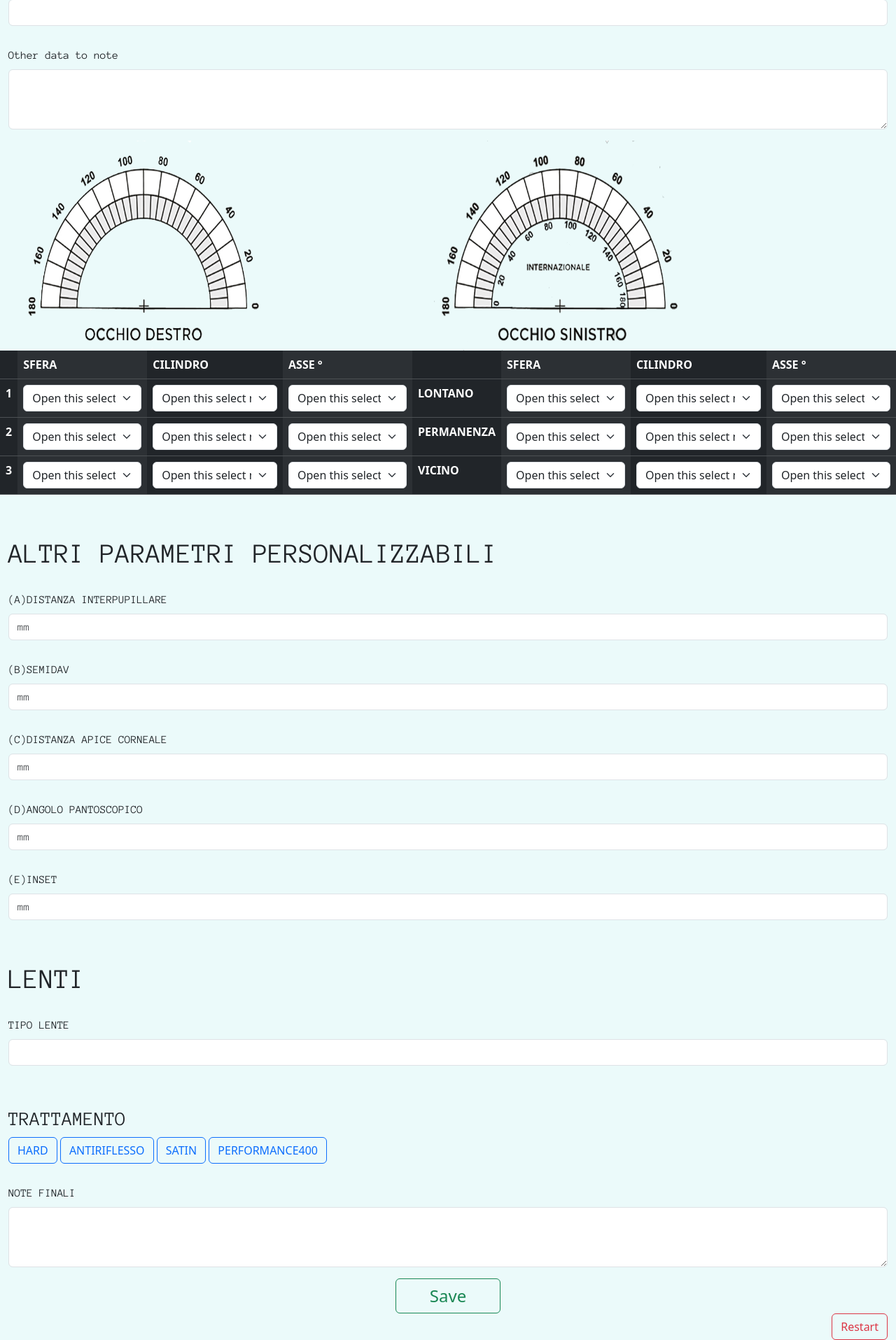
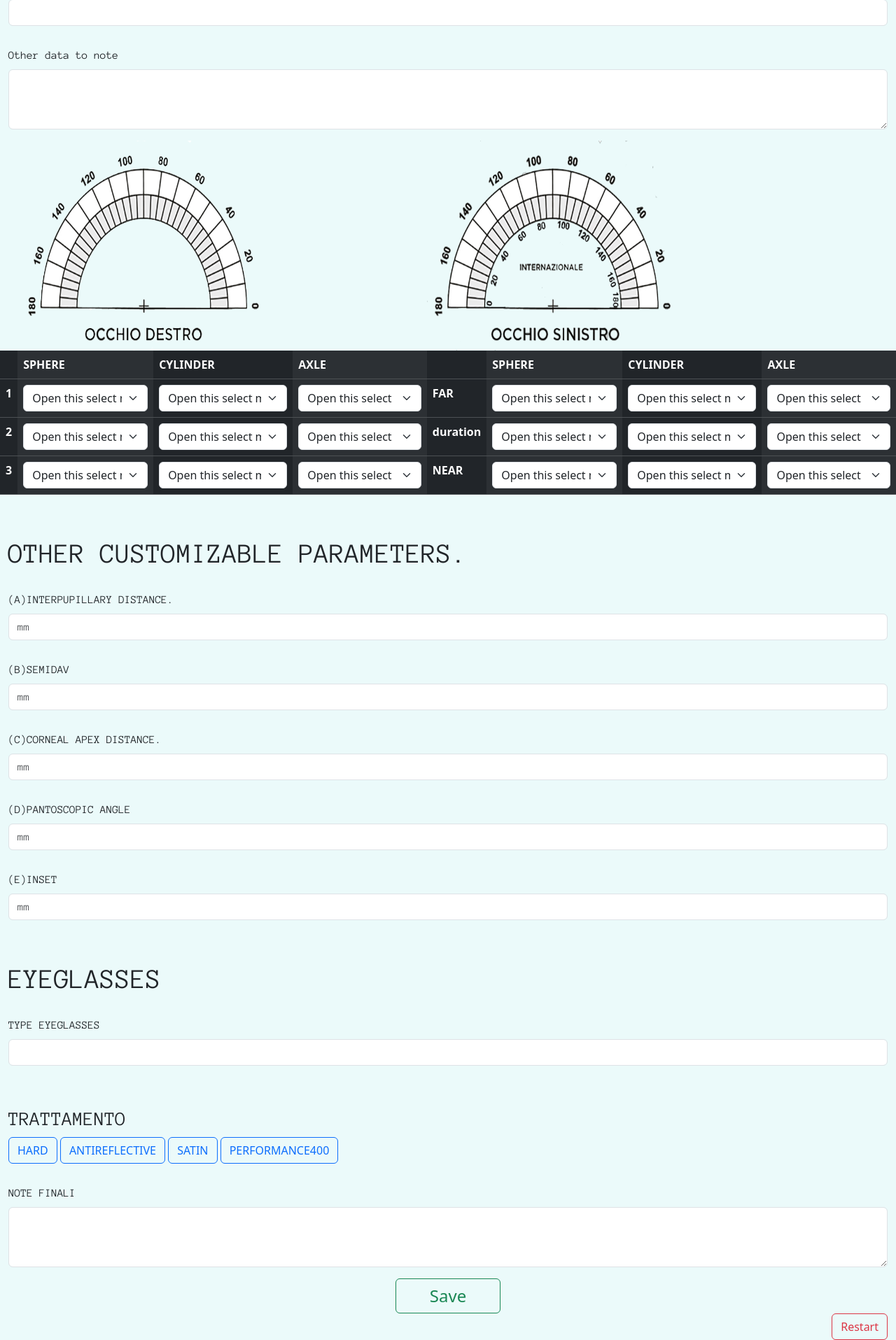
Before and after one commit to kekko3121/ophthalmologist-pro, a Flask app: page /newprescription in a window 1280 px wide. Shown: the part 446-2361 px from the top of the page at 70% size. Run offline with Flask 3, Linux system fonts and the light colour scheme; a user stored in the database is signed in; some libraries are stand-ins or nearby versions.

Commit message:
Changes to be committed: 	modified:   Web_Server/DB.py 	modified:   Web_Server/__init__.py 	modified:   Web_Server/templates/NewPrescription.html

```diff
--- a/Web_Server/__init__.py
+++ b/Web_Server/__init__.py
@@ -93,7 +93,7 @@ def newprescription():
     if current_user.getRole() == 'doctor':
         if request.method == 'POST':
             data = request.form
-            db.set_patient(data)
+            print(data)
             return redirect(url_for("newprescription"))
 
         return render_template('NewPrescription.html')
--- a/Web_Server/templates/NewPrescription.html
+++ b/Web_Server/templates/NewPrescription.html
@@ -56,178 +56,232 @@
             <div class="container-fluid" style="margin-top: 30px;">
                 <div class="mb-3">
                     <label for="firstname" class="form-label">Patient Name</label>
-                    <input type="text" class="form-control" id="firstname" name = "firstname" placeholder = "Name">
+                    <input type="text" class="form-control" name = "firstname" placeholder = "Name">
                 </div>
                 <div class="mb-3">
                     <label for="lastname" class="form-label">Patient Surname</label>
-                    <input type="text" class="form-control" id="lastname" name = "lastname" placeholder="Surname">
+                    <input type="text" class="form-control" name = "lastname" placeholder="Surname">
                 </div>
                 <div class="mb-3">
                     <label for="cf" class="form-label">CF</label>
-                    <input type="text" class="form-control" id="cf" name = "cf" maxlength="16">
+                    <input type="text" class="form-control" name = "cf" maxlength="16">
                 </div>
                 <div class="mb-3">
                     <label for="exampleFormControlTextarea1" class="form-label">Other data to note</label>
-                    <textarea class="form-control" id="exampleFormControlTextarea1" rows="3"></textarea>
+                    <textarea class="form-control" rows="3"></textarea>
                 </div>
             </div>
 
             <div class="photo">
-                <img style="margin-right: 240px; margin-left: 30px;" class="image-fluid" src="{{ url_for('static', filename =  'images/occhiodx.png') }}" width = "350px" height = "300px" alt="occhiodestro"><img style="margin-right: 30px;" class="image-fluid" src="{{ url_for('static', filename =  'images/occhiosx.png') }}" width = "350px" height = "300px" alt="occhiosinistro">
+                <img style="margin-right: 230px; margin-left: 30px;" class="image-fluid" src="{{ url_for('static', filename =  'images/occhiodx.png') }}" width = "350px" height = "300px" alt="occhiodestro"><img style="margin-right: 30px;" class="image-fluid" src="{{ url_for('static', filename =  'images/occhiosx.png') }}" width = "350px" height = "300px" alt="occhiosinistro">
             </div>
             <table class="table table-dark table-striped-columns">
                 <thead>
                 <tr>
                     <th scope="col"> </th>
-                    <th scope="col">SFERA</th>
-                    <th scope="col">CILINDRO</th>
-                    <th scope="col">ASSE °</th>
+                    <th scope="col">SPHERE</th>
+                    <th scope="col">CYLINDER</th>
+                    <th scope="col">AXLE</th>
                     <th scope="col"> </th>
-                    <th scope="col">SFERA</th>
-                    <th scope="col">CILINDRO</th>
-                    <th scope="col">ASSE °</th>
+                    <th scope="col">SPHERE</th>
+                    <th scope="col">CYLINDER</th>
+                    <th scope="col">AXLE</th>
                 </tr>
                 </thead>
                 <tbody>
                 <tr>
                     <th scope="row">1</th>
                     <td>
-                        <select class="form-select" aria-label="Default select example" id="sferoSelect">
+                        <select class="form-select" aria-label="Default select example" id="sferoSelect" name="sferoSelect">
                         <option selected>Open this select menu</option>
+                        <script>
+                            generateOptions('#sferoSelect');
+                        </script>
                         </select>
                     </td>
                     <td>
-                        <select class="form-select" aria-label="Default select example" id="sferoSelect1">
+                        <select class="form-select" aria-label="Default select example" name="sferoSelect1" id="sferoSelect1">
                         <option selected>Open this select menu</option>
+                        <script>
+                            generateOptions('#sferoSelect1');
+                        </script>
                         </select>
                     </td>
                     <td>
-                        <select class="form-select" aria-label="Default select example" id="sferoSelect2">
+                        <select class="form-select" aria-label="Default select example" name="sferoSelect2" id="sferoSelect2">
                         <option selected>Open this select menu</option>
+                        <script>
+                            generateOptions('#sferoSelect2');
+                        </script>
                         </select>
                     </td>
-                    <th scope="row">LONTANO</th>
+                    <th scope="row">FAR</th>
                     <td>
-                        <select class="form-select" aria-label="Default select example" id="sferoSelect3">
+                        <select class="form-select" aria-label="Default select example" name="sferoSelect3" id="sferoSelect3">
                         <option selected>Open this select menu</option>
+                        <script>
+                            generateOptions('#sferoSelect3');
+                        </script>
                         </select>
                     </td>
                     <td>
-                        <select class="form-select" aria-label="Default select example" id="sferoSelect4">
+                        <select class="form-select" aria-label="Default select example" name="sferoSelect4" id="sferoSelect4">
                         <option selected>Open this select menu</option>
+                        <script>
+                            generateOptions('#sferoSelect4');
+                        </script>
                         </select>
                     </td>
                     <td>
-                        <select class="form-select" aria-label="Default select example" id="sferoSelect5">
+                        <select class="form-select" aria-label="Default select example" name="sferoSelect5" id="sferoSelect5">
                         <option selected>Open this select menu</option>
+                        <script>
+                            generateOptions('#sferoSelect5');
+                        </script>
                         </select>
                     </td>
                 </tr>
                 <tr>
                     <th scope="row">2</th>
                     <td>
-                        <select class="form-select" aria-label="Default select example" id="sferoSelect6">
+                        <select class="form-select" aria-label="Default select example" name="sferoSelect6" id="sferoSelect6">
                         <option selected>Open this select menu</option>
+                        <script>
+                            generateOptions('#sferoSelect6');
+                        </script>
                         </select>
                     </td>
                     <td>
-                        <select class="form-select" aria-label="Default select example" id="sferoSelect7">
+                        <select class="form-select" aria-label="Default select example" name="sferoSelect7" id="sferoSelect7">
                         <option selected>Open this select menu</option>
+                        <script>
+                            generateOptions('#sferoSelect7');
+                        </script>
                         </select>
                     </td>
                     <td>
-                        <select class="form-select" aria-label="Default select example" id="sferoSelect8">
+                        <select class="form-select" aria-label="Default select example" name="sferoSelect8" id="sferoSelect8">
                         <option selected>Open this select menu</option>
+                        <script>
+                            generateOptions('#sferoSelect8');
+                        </script>
                         </select>
                     </td>
-                    <th scope="row">PERMANENZA</th>
+                    <th scope="row">duration</th>
                     <td>
-                        <select class="form-select" aria-label="Default select example" id="sferoSelect9">
+                        <select class="form-select" aria-label="Default select example" name="sferoSelect9" id="sferoSelect9">
                         <option selected>Open this select menu</option>
+                        <script>
+                            generateOptions('#sferoSelect9');
+                        </script>
                         </select>
                     </td>
                     <td>
-                        <select class="form-select" aria-label="Default select example" id="sferoSelect10">
+                        <select class="form-select" aria-label="Default select example" name="sferoSelect10" id="sferoSelect10">
                         <option selected>Open this select menu</option>
+                        <script>
+                            generateOptions('#sferoSelect10');
+                        </script>
                         </select>
                     </td>
                     <td>
-                        <select class="form-select" aria-label="Default select example" id="sferoSelect11">
+                        <select class="form-select" aria-label="Default select example" name="sferoSelect11" id="sferoSelect11">
                         <option selected>Open this select menu</option>
+                        <script>
+                            generateOptions('#sferoSelect11');
+                        </script>
                         </select>
                     </td>
                 </tr>
                 <tr>
                     <th scope="row">3</th>
                     <td>
-                        <select class="form-select" aria-label="Default select example" id="sferoSelect12">
+                        <select class="form-select" aria-label="Default select example" name="sferoSelect12" id="sferoSelect12">
                         <option selected>Open this select menu</option>
+                        <script>
+                            generateOptions('#sferoSelect12');
+                        </script>
                         </select>
                     </td>
                     <td>
-                        <select class="form-select" aria-label="Default select example" id="sferoSelect13">
+                        <select class="form-select" aria-label="Default select example" name="sferoSelect13" id="sferoSelect13">
                         <option selected>Open this select menu</option>
+                        <script>
+                            generateOptions('#sferoSelect13');
+                        </script>
                         </select>
                     </td>
                     <td>
-                        <select class="form-select" aria-label="Default select example" id="sferoSelect14">
+                        <select class="form-select" aria-label="Default select example" name="sferoSelect14" id="sferoSelect14">
                         <option selected>Open this select menu</option>
+                        <script>
+                            generateOptions('#sferoSelect14');
+                        </script>
                         </select>
                     </td>
-                    <th scope="row">VICINO</th>
+                    <th scope="row">NEAR</th>
                     <td>
-                        <select class="form-select" aria-label="Default select example" id="sferoSelect15">
+                        <select class="form-select" aria-label="Default select example" name="sferoSelect15" id="sferoSelect15">
                         <option selected>Open this select menu</option>
+                        <script>
+                            generateOptions('#sferoSelect15');
+                        </script>
                         </select>
                     </td>
                     <td>
-                        <select class="form-select" aria-label="Default select example" id="sferoSelect16">
+                        <select class="form-select" aria-label="Default select example" name="sferoSelect16" id="sferoSelect16">
                         <option selected>Open this select menu</option>
+                        <script>
+                            generateOptions('#sferoSelect16');
+                        </script>
                         </select>
                     </td>
                     <td>
-                        <select class="form-select" aria-label="Default select example" id="sferoSelect17">
+                        <select class="form-select" aria-label="Default select example" name="sferoSelect17" id="sferoSelect17">
                         <option selected>Open this select menu</option>
+                        <script>
+                            generateOptions('#sferoSelect17');
+                        </script>
                         </select>
                     </td>
                 </tr>
             </tbody>
             </table>
             <div class="container-fluid">
-                <h1 style="font-family: Anonymous Pro, monospace; margin-top: 60px;">ALTRI PARAMETRI PERSONALIZZABILI</h1>
+                <h1 style="font-family: Anonymous Pro, monospace; margin-top: 60px;">OTHER CUSTOMIZABLE PARAMETERS.</h1>
                 <div class="mb-3">
-                    <label for="exampleFormControlInput1" class="form-label">(A)DISTANZA INTERPUPILLARE</label>
-                    <input type="email" class="form-control" id="exampleFormControlInput7" placeholder="mm">
+                    <label for="interpupillary" class="form-label">(A)INTERPUPILLARY DISTANCE.</label>
+                    <input type="number" class="form-control" name = "interpupillary" placeholder="mm">
                 </div>
                 <div class="mb-3">
-                    <label for="exampleFormControlInput1" class="form-label">(B)SEMIDAV</label>
-                    <input type="email" class="form-control" id="exampleFormControlInput8" placeholder="mm">
+                    <label for="semidav" class="form-label">(B)SEMIDAV</label>
+                    <input type="number" class="form-control" name = "semidav" placeholder="mm">
                 </div>
                 <div class="mb-3">
-                    <label for="exampleFormControlInput1" class="form-label">(C)DISTANZA APICE CORNEALE</label>
-                    <input type="email" class="form-control" id="exampleFormControlInput9" placeholder="mm">
+                    <label for="corneal" class="form-label">(C)CORNEAL APEX DISTANCE.</label>
+                    <input type="number" class="form-control" name = "corneal" placeholder="mm">
                 </div>
                 <div class="mb-3">
-                    <label for="exampleFormControlInput1" class="form-label">(D)ANGOLO PANTOSCOPICO</label>
-                    <input type="email" class="form-control" id="exampleFormControlInput10" placeholder="mm">
+                    <label for="panthoscopic" class="form-label">(D)PANTOSCOPIC ANGLE</label>
+                    <input type="number" class="form-control" name = "panthoscopic" placeholder="mm">
                 </div>
                 <div class="mb-3">
-                    <label for="exampleFormControlInput1" class="form-label">(E)INSET</label>
-                    <input type="email" class="form-control" id="exampleFormControlInput11" placeholder="mm">
+                    <label for="inset" class="form-label">(E)INSET</label>
+                    <input type="number" class="form-control" name = "inset" placeholder="mm">
                 </div>
-                <h1  style="font-family: Anonymous Pro, monospace; margin-top: 60px;">LENTI</h1>
+                <h1  style="font-family: Anonymous Pro, monospace; margin-top: 60px;">EYEGLASSES</h1>
                 <div class="mb-3">
-                    <label for="exampleFormControlInput1" class="form-label">TIPO LENTE</label>
-                    <input type="email" class="form-control" id="exampleFormControlInput1" placeholder="">
+                    <label for="glasses" class="form-label">TYPE EYEGLASSES</label>
+                    <input type="text" class="form-control" name = "eyeglasses">
                 </div>
                     <h3  style="font-family: Anonymous Pro, monospace; margin-top: 60px;" id="exampleFormControlInput01" class="form-label">TRATTAMENTO</h3>
-                    <input type="checkbox" class="btn-check" id="btn-check-outlined1" autocomplete="off">
+                    <input type="checkbox" class="btn-check" id="btn-check-outlined1" name = "hard" autocomplete="off">
                     <label class="btn btn-outline-primary" for="btn-check-outlined1">HARD</label>
-                    <input type="checkbox" class="btn-check" id="btn-check-outlined2" autocomplete="off">
-                    <label class="btn btn-outline-primary" for="btn-check-outlined2">ANTIRIFLESSO</label>
-                    <input type="checkbox" class="btn-check" id="btn-check-outlined3" autocomplete="off">
+                    <input type="checkbox" class="btn-check" id="btn-check-outlined2" name = "antireflective" autocomplete="off">
+                    <label class="btn btn-outline-primary" for="btn-check-outlined2">ANTIREFLECTIVE</label>
+                    <input type="checkbox" class="btn-check" id="btn-check-outlined3" name = "satin" autocomplete="off">
                     <label class="btn btn-outline-primary" for="btn-check-outlined3">SATIN</label>
-                    <input type="checkbox" class="btn-check" id="btn-check-outlined4" autocomplete="off">
+                    <input type="checkbox" class="btn-check" id="btn-check-outlined4" name = "performance" autocomplete="off">
                     <label class="btn btn-outline-primary" for="btn-check-outlined4">PERFORMANCE400</label>
 
                 <div class="mb-3">
@@ -245,7 +299,7 @@
             </div>
 
             <div class="otti" style="position:absolute; top:20%; left: 2%">
-                Opthamologist PRO <br> by OTTIGLASS</br>
+                Opthamologist PRO <br> by OTTIGLASS
             </div>
         </div>
     </body>
```
Also changed, not shown: Web_Server/DB.py (+12 -1 lines).
